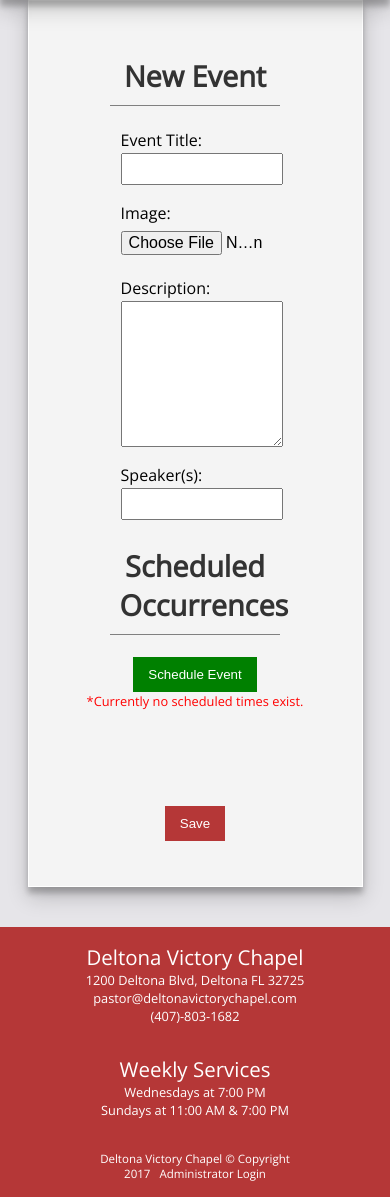
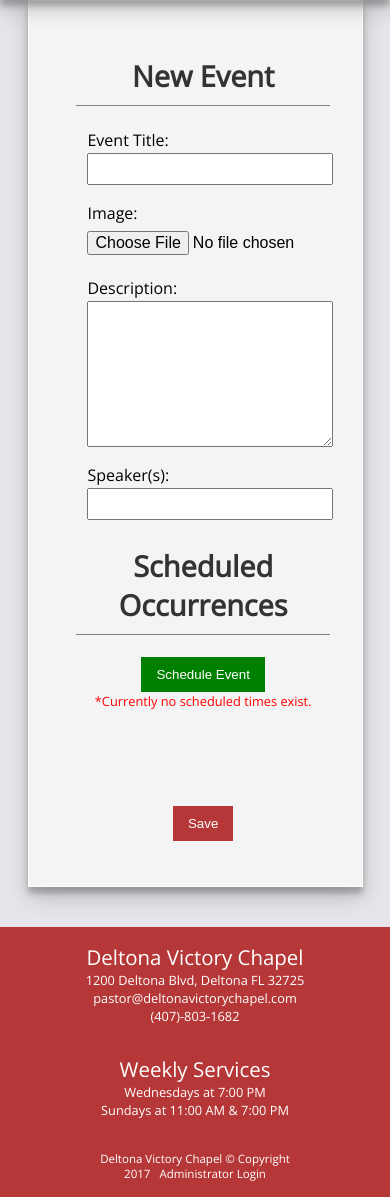
Before and after one commit to bryangators/dvc_chapel, a PHP site: page /eventadmin.php in a window 390 px wide. Shown: the part 70-1267 px from the top of the page. Run offline with PHP 8.4, Linux system fonts and the light colour scheme.

Commit message:
more mobile fixes for event add page

```diff
--- a/css/eventadminStyles.css
+++ b/css/eventadminStyles.css
@@ -195,4 +195,13 @@ button{
    .modal-content {
    	width: 90%;
    }
+
+   #add_event,
+   .admin_title{
+   	width: 90%;
+   }
+
+   #table_wrap{
+   	width: 95%;
+   }
 }
```
